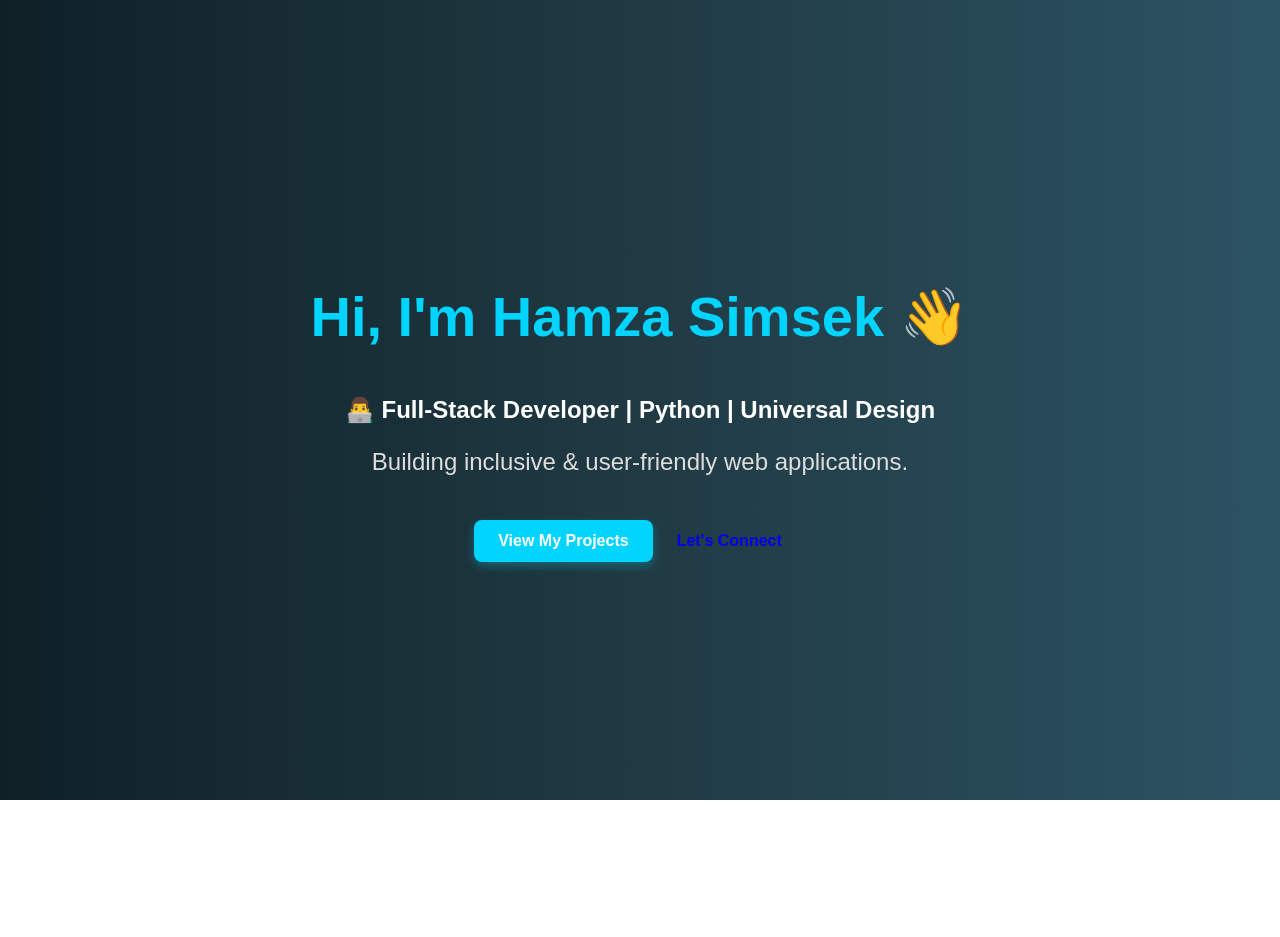
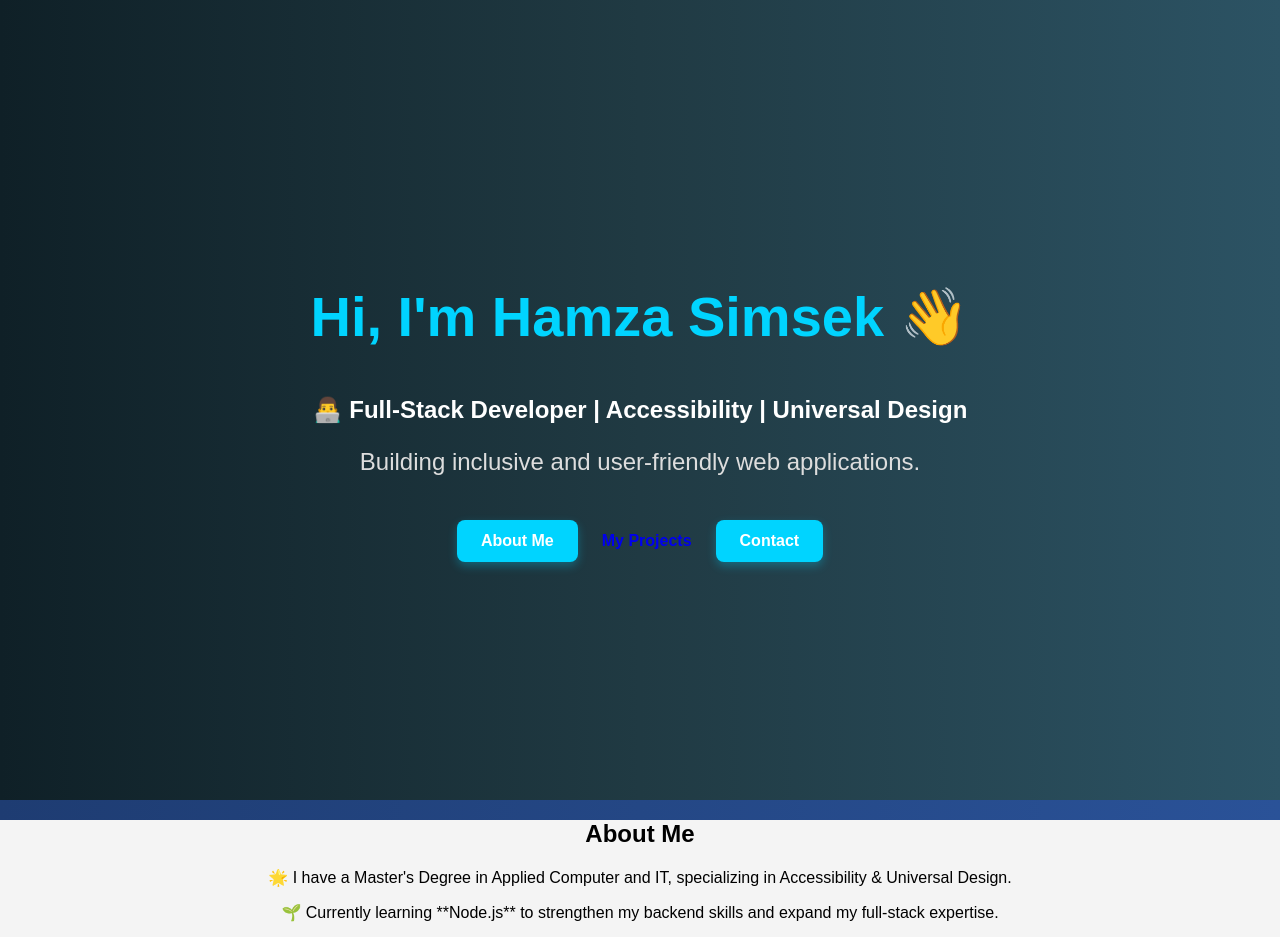
Before and after one commit to hamzas4011/personal-website, a React (Vite) app: page / in a window 1280 px wide. Shown: the top 937 px of the page. Before the commit the page ends 800 px from the top, so only its background shows below. Built offline with nearby package versions, Linux system fonts and the light colour scheme.

Commit message:
new about

```diff
--- a/src/App.jsx
+++ b/src/App.jsx
@@ -1,11 +1,13 @@
 import React from "react";
 import Intro from "./components/Intro";
+import About from "./components/About";
 import "./App.css";
 
 export default function App() {
   return (
     <>
       <Intro />
+      <About />
     </>
   );
 }
--- a/src/components/About.jsx
+++ b/src/components/About.jsx
@@ -0,0 +1,17 @@
+import React from "react";
+import "../App.css";
+
+export function About() {
+  return (
+    <section id="about" className="about">
+      <div className="about-content">
+        <h2>About Me</h2>
+        <p>🌟 I have a Master's Degree in Applied Computer and IT, specializing in Accessibility & Universal Design.</p>
+        <p>🌱 Currently learning **Node.js** to strengthen my backend skills and expand my full-stack expertise.</p>
+        <p>🎯 Passionate about building inclusive and user-friendly applications.</p>
+      </div>
+    </section>
+  );
+}
+
+export default About;
--- a/src/components/Intro.jsx
+++ b/src/components/Intro.jsx
@@ -6,12 +6,13 @@ export default function Intro() {
     <section id="intro" className="intro">
       <div className="intro-content">
         <h1>Hi, I'm Hamza Simsek 👋</h1>
-        <h2>👨‍💻 Full-Stack Developer | Python | Universal Design</h2>
-        <p>Building inclusive & user-friendly web applications.</p>
+        <h2>👨‍💻 Full-Stack Developer | Accessibility | Universal Design</h2>
+        <p>Building inclusive and user-friendly web applications.</p>
 
         <div className="intro-buttons">
-          <a href="#projects" className="button primary-btn">View My Projects</a>
-          <a href="#contact" className="button secondary-btn">Let's Connect</a>
+          <a href="#about" className="button primary-btn">About Me</a>
+          <a href="#projects" className="button secondary-btn">My Projects</a>
+          <a href="#contact" className="button primary-btn">Contact</a>
         </div>
       </div>
     </section>
```
